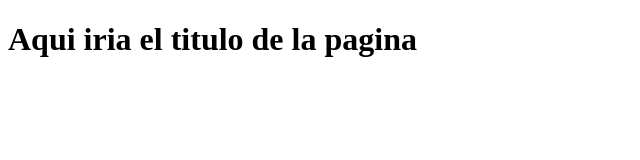
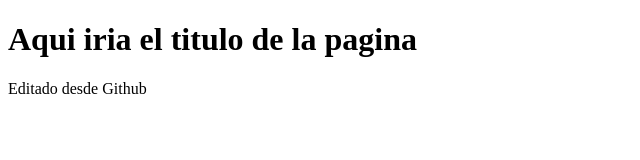
Before and after one commit to Cuchomanson/Proyecto-web-empresa-c, a plain HTML site: page index.html in a window 1280 px wide. Shown: the whole page, without its empty margins (0-640 px from the left). Drawn offline with Linux system fonts and the light colour scheme.

Commit message:
Update index.html

```diff
--- a/index.html
+++ b/index.html
@@ -8,5 +8,6 @@
 </head>
 <body>
     <h1>Aqui iria el titulo de la pagina</h1>
+    <p>Editado desde Github</p>
 </body>
 </html>
```
